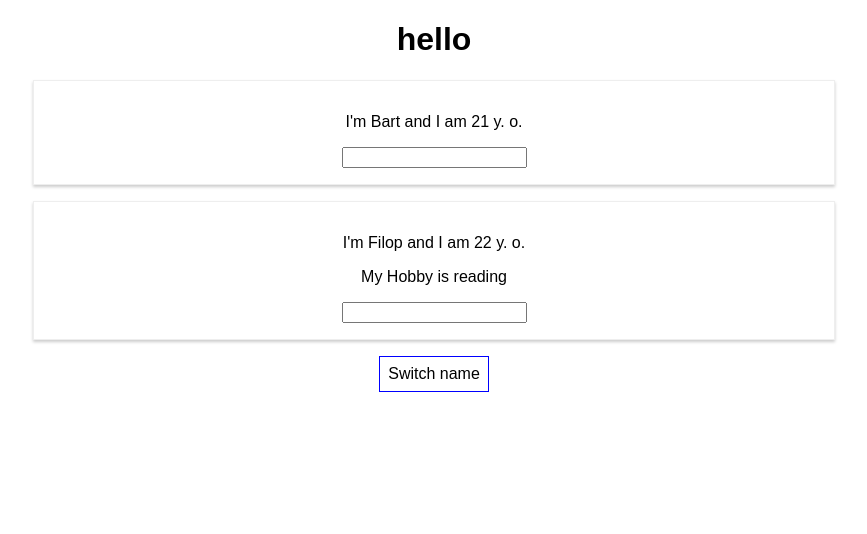
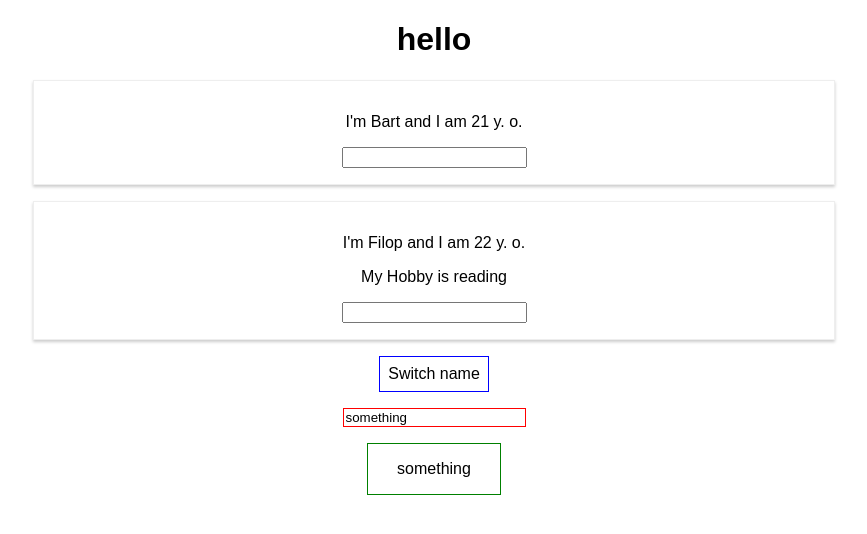
Before and after one commit to BartoszGamza/react-playground, a React (Create React App) app: page / in a window 1280 px wide. Shown: the top 534 px of the page, without its empty margins (206-1073 px from the left). Built offline with nearby package versions, Linux system fonts and the light colour scheme.

Commit message:
task 1 done

```diff
--- a/src/App.js
+++ b/src/App.js
@@ -1,13 +1,16 @@
 import React, { Component } from 'react';
 import './App.css';
 import Person from './Person/Person'
+import UserInput from './User/UserInput'
+import UserOutput from './User/UserOutput'
 
 class App extends Component {
   state = {
     persons: [
       { name: 'Bart', age: 21} ,
       { name: 'Filop', age: 22}
-    ]
+    ],
+    username: 'something'
   }
 
   switchName = (newName) => {
@@ -26,6 +29,12 @@ class App extends Component {
         { name: 'Bart', age: 21} ,
         { name: event.target.value, age: 72}
       ]
+    })
+  }
+
+  userChangedInput = (event) => {
+    this.setState({
+      username: event.target.value
     })
   }
 
@@ -57,6 +66,15 @@ class App extends Component {
           onClick={() => this.switchName('Maximillian!!')}>
           Switch name
         </button>
+        <UserInput
+          changed={this.userChangedInput}
+          value={this.state.username}
+          >
+        </UserInput>
+        <UserOutput
+          data={this.state.username}
+          >
+        </UserOutput>
       </div>
     );
   }
--- /dev/null
+++ b/src/User/UserInput.css
@@ -0,0 +1,4 @@
+.UserInput {
+  border: solid 1px red;
+  margin: 16px;
+}
--- /dev/null
+++ b/src/User/UserInput.js
@@ -0,0 +1,12 @@
+import React from 'react'
+import './UserInput.css'
+
+const userinput = (props) => {
+  return (
+    <div>
+      <input className="UserInput" type="text" onChange={props.changed} value={props.value}/>
+    </div>
+  )
+}
+
+export default userinput
--- /dev/null
+++ b/src/User/UserOutput.js
@@ -0,0 +1,18 @@
+import React from 'react'
+
+const useroutput = (props) => {
+  const style = {
+    border: '1px solid green',
+    padding: '16px',
+    margin: 'auto',
+    maxWidth: '100px'
+  }
+
+  return (
+    <div>
+      <p style={style}>{props.data}</p>
+    </div>
+  )
+}
+
+export default useroutput
```
